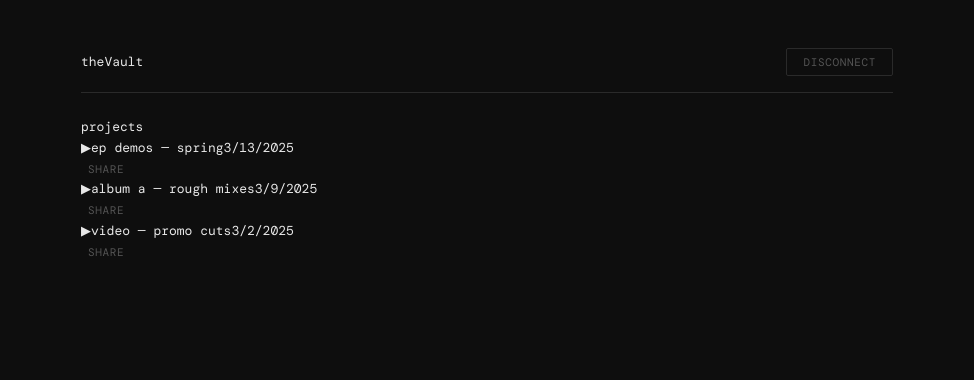
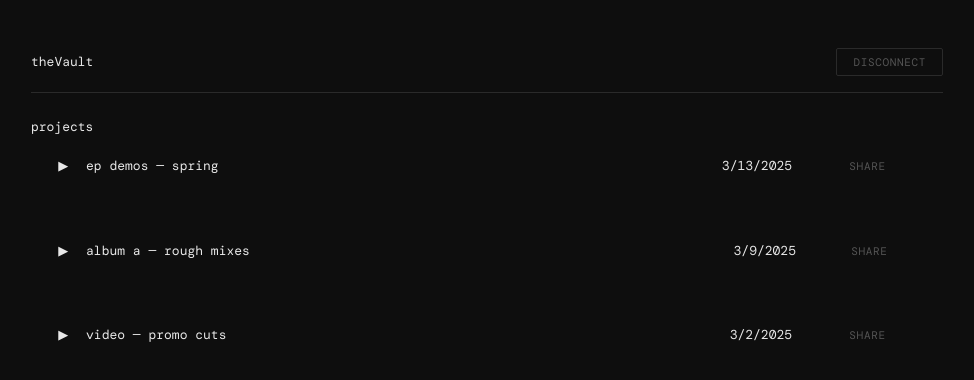
Before and after one commit to alexloggedin/the-lab, a React (Vite) app: page / in a window 1280 px wide. Shown: the top 380 px of the page, without its empty margins (153-1127 px from the left). Built offline with nearby package versions, Linux system fonts and the light colour scheme; a web font is replaced by a local one.

Commit message:
Refactor frontend

```diff
--- a/src/webdav.ts
+++ b/src/api/webdav.ts
@@ -1,6 +1,6 @@
 // src/webdav.ts
-import type { DavEntry, FileVersion } from './types';
-import { getCredentials, getAuthHeader } from './auth/authStore';
+import type { DavEntry, FileVersion } from '../types';
+import { getCredentials, getAuthHeader } from '../auth/authStore';
 
 // ─── Internal helpers ─────────────────────────────────────────────────────
 
--- a/src/components/Pages/VaultPage.tsx
+++ b/src/components/Pages/VaultPage.tsx
@@ -1,8 +1,8 @@
 import { useState, useEffect } from 'react';
 import { useAuth } from '../../hooks/useAuth.ts';
-import LoginView from '../UserView/LoginView.tsx';
-import ProjectList from '../UserView/ProjectList.tsx';
-import { api } from '../../api.ts';
+import LoginView from '../VaultView/LoginView.tsx';
+import ProjectList from '../VaultView/ProjectList.tsx';
+import { api } from '../../api/api.ts';
 import { USE_MOCK } from '../../dev/useMockData.ts';
 import { VaultFile } from '../../types.ts';
 
--- a/src/components/Players/AudioPlayer.tsx
+++ b/src/components/Players/AudioPlayer.tsx
@@ -24,6 +24,8 @@ export default function AudioPlayer({ fileUrl, isPlaying, onPlayPause, authHeade
     setBlobUrl(null);
     setReady(false);
     setError(null);
+
+    console.log("[AudioPlayer]: FileUrl ", fileUrl)
 
     if (USE_MOCK || !fileUrl.startsWith('http') && !fileUrl.startsWith('/')) {
       setBlobUrl(fileUrl);
--- a/src/components/UserView/FileRow.tsx
+++ b/src/components/VaultView/FileRow.tsx
@@ -1,5 +1,5 @@
 import { useState, useEffect } from 'react';
-import { api } from '../../api.js';
+import { api } from '../../api/api.ts';
 import AudioPlayer from '../Players/AudioPlayer.tsx';
 import VideoPlayer from '../Players/VideoPlayer.tsx';
 import VersionHistory from './VersionHistory.tsx';
--- a/src/components/UserView/ShareModal.tsx
+++ b/src/components/VaultView/ShareModal.tsx
@@ -1,5 +1,5 @@
 import { useState, useEffect } from 'react';
-import { api } from '../../api.js';
+import { api } from '../../api/api.ts';
 import type { ShareLink } from '../../types.js';
 
 interface Props {
--- a/src/components/UserView/VersionHistory.tsx
+++ b/src/components/VaultView/VersionHistory.tsx
@@ -1,6 +1,6 @@
 // src/components/VersionHistory.jsx
 import { useState, useEffect } from 'react';
-import { getFileId, listVersions, versionStreamUrl, restoreVersion } from '../../webdav.js';
+import { getFileId, listVersions, versionStreamUrl, restoreVersion } from '../../api/webdav.js';
 import { USE_MOCK } from '../../dev/useMockData.js';
 import { mockVersions } from '../../dev/fixtures.js';
 import AudioPlayer from '../Players/AudioPlayer.js';
--- a/src/styles/globals.css
+++ b/src/styles/globals.css
@@ -21,7 +21,7 @@ body, #vault-root {
 }
 
 /* Layout */
-.app-container { max-width: 860px; margin: 0 auto; padding: 48px 24px; }
+.app-container { max-width: 960px; margin: 0 auto; padding: 48px 24px; }
 .project-header {
   font-size: 11px;
   letter-spacing: 0.1em;
@@ -30,6 +30,31 @@ body, #vault-root {
   padding-bottom: 8px;
   border-bottom: 1px solid var(--border);
   margin-bottom: 4px;
+}
+
+.proj-arrow {
+  margin-right: 2%;
+  margin-left: 1%;
+}
+
+.project-row {
+  display: flex;
+  flex-direction: row;
+  padding-top: 2%;
+  padding-bottom: 5%;
+  margin-left: 2%;
+}
+
+.proj-name {
+  flex-grow: 10;
+}
+
+.proj-date {
+  flex-grow: 1;
+}
+
+.proj-actions {
+  flex-grow: 1;
 }
 
 /* File rows */
```
Also changed, not shown: src/api/api.ts (renamed from src/api.ts, +7 -8 lines), src/components/VaultView/ProjectList.tsx (renamed from src/components/UserView/ProjectList.tsx, +4 -5 lines), src/components/VaultView/LoginView.tsx (renamed from src/components/UserView/LoginView.tsx).
